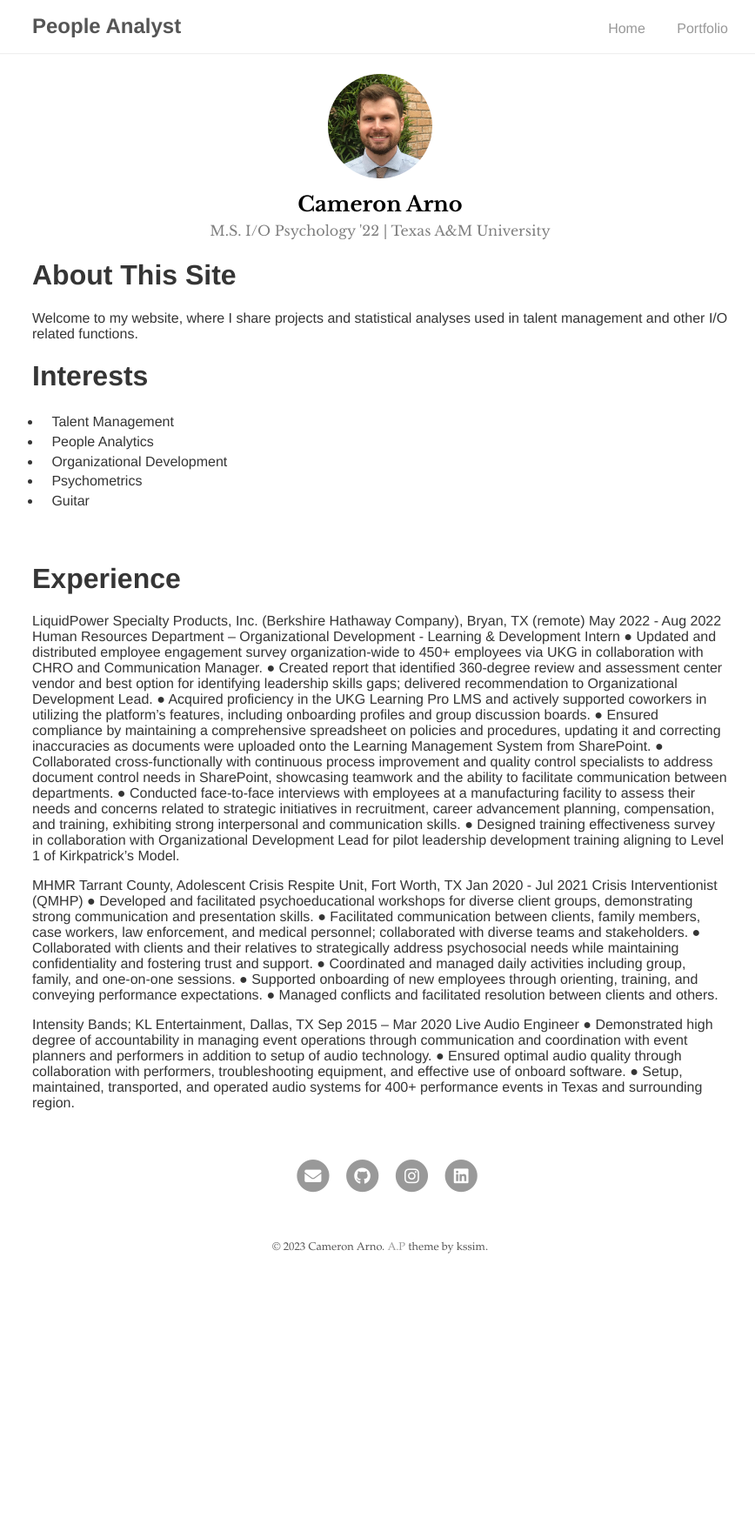
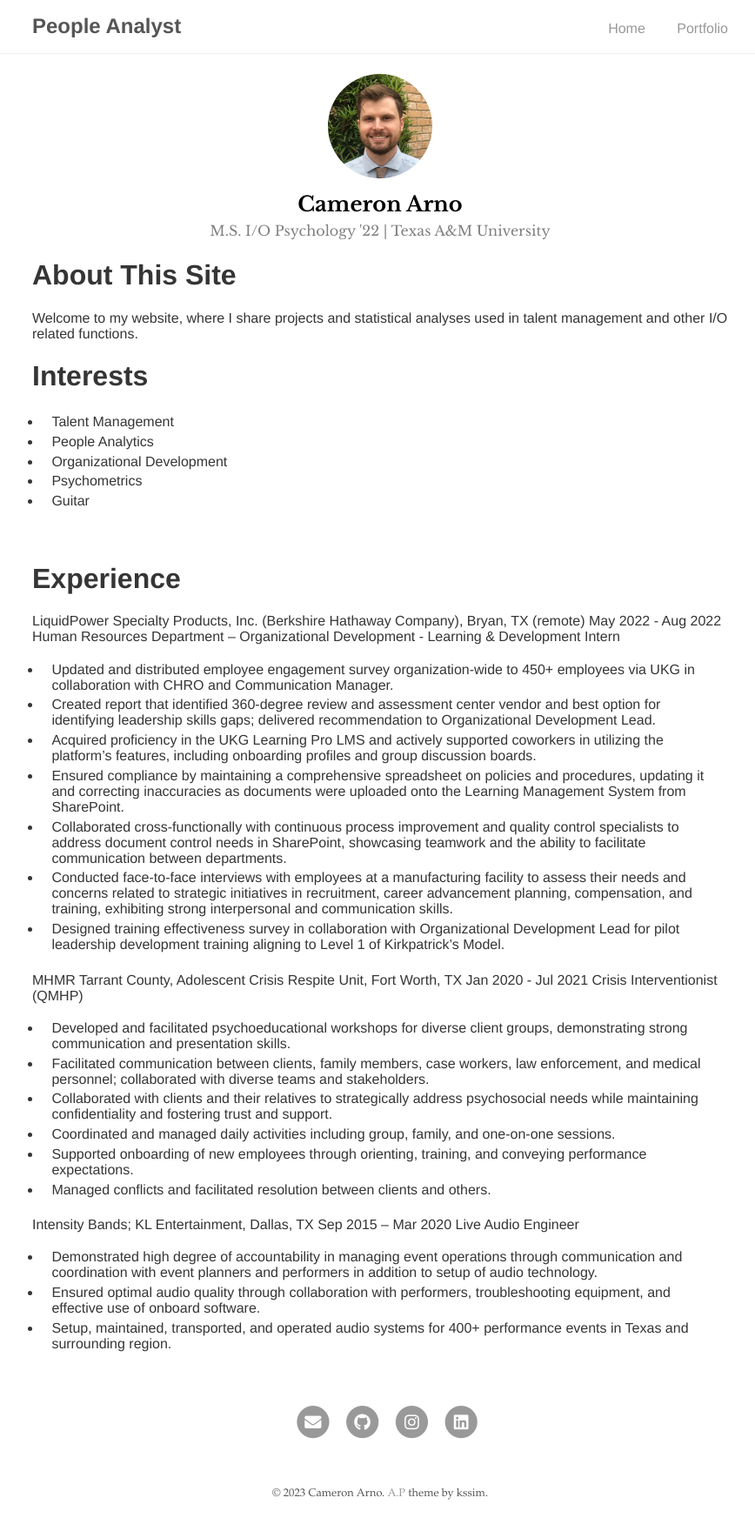
Before and after one commit to camarn/analyst, a Jekyll site: the page built from index.md, in a window 1280 px wide. Shown: the whole page at 87% size, without its empty margins (203-1071 px from the left). Built offline with Jekyll 4.4.1, drawn with Linux system fonts in a browser that asks for light colours; our own code applies the rules of GitHub Pages for plain Markdown files; before the commit the page ends 1477 px from its top, so only the background shows below that.

Commit message:
Update index.md

```diff
--- a/index.md
+++ b/index.md
@@ -20,25 +20,25 @@
 # Experience
 LiquidPower Specialty Products, Inc. (Berkshire Hathaway Company), Bryan, TX (remote)	May 2022 - Aug 2022
 Human Resources Department – Organizational Development - Learning & Development Intern
-●	Updated and distributed employee engagement survey organization-wide to 450+ employees via UKG in collaboration with CHRO and Communication Manager.
-●	Created report that identified 360-degree review and assessment center vendor and best option for identifying leadership skills gaps; delivered recommendation to Organizational Development Lead.
-●	Acquired proficiency in the UKG Learning Pro LMS and actively supported coworkers in utilizing the platform's features, including onboarding profiles and group discussion boards.
-●	Ensured compliance by maintaining a comprehensive spreadsheet on policies and procedures, updating it and correcting inaccuracies as documents were uploaded onto the Learning Management System from SharePoint.
-●	Collaborated cross-functionally with continuous process improvement and quality control specialists to address document control needs in SharePoint, showcasing teamwork and the ability to facilitate communication between departments.
-●	Conducted face-to-face interviews with employees at a manufacturing facility to assess their needs and concerns related to strategic initiatives in recruitment, career advancement planning, compensation, and training, exhibiting strong interpersonal and communication skills.
-●	Designed training effectiveness survey in collaboration with Organizational Development Lead for pilot leadership development training aligning to Level 1 of Kirkpatrick’s Model.
+* Updated and distributed employee engagement survey organization-wide to 450+ employees via UKG in collaboration with CHRO and Communication Manager.
+*	Created report that identified 360-degree review and assessment center vendor and best option for identifying leadership skills gaps; delivered recommendation to Organizational Development Lead.
+*	Acquired proficiency in the UKG Learning Pro LMS and actively supported coworkers in utilizing the platform's features, including onboarding profiles and group discussion boards.
+*	Ensured compliance by maintaining a comprehensive spreadsheet on policies and procedures, updating it and correcting inaccuracies as documents were uploaded onto the Learning Management System from SharePoint.
+*	Collaborated cross-functionally with continuous process improvement and quality control specialists to address document control needs in SharePoint, showcasing teamwork and the ability to facilitate communication between departments.
+*	Conducted face-to-face interviews with employees at a manufacturing facility to assess their needs and concerns related to strategic initiatives in recruitment, career advancement planning, compensation, and training, exhibiting strong interpersonal and communication skills.
+*	Designed training effectiveness survey in collaboration with Organizational Development Lead for pilot leadership development training aligning to Level 1 of Kirkpatrick’s Model.
 
 MHMR Tarrant County, Adolescent Crisis Respite Unit, Fort Worth, TX	Jan 2020 - Jul 2021
 Crisis Interventionist (QMHP)
-●	Developed and facilitated psychoeducational workshops for diverse client groups, demonstrating strong communication and presentation skills.
-●	Facilitated communication between clients, family members, case workers, law enforcement, and medical personnel;  collaborated with diverse teams and stakeholders.
-●	Collaborated with clients and their relatives to strategically address psychosocial needs while maintaining confidentiality and fostering trust and support.
-●	Coordinated and managed daily activities including group, family, and one-on-one sessions.
-●	Supported onboarding of new employees through orienting, training, and conveying performance expectations.
-●	Managed conflicts and facilitated resolution between clients and others.
+*	Developed and facilitated psychoeducational workshops for diverse client groups, demonstrating strong communication and presentation skills.
+*	Facilitated communication between clients, family members, case workers, law enforcement, and medical personnel;  collaborated with diverse teams and stakeholders.
+*	Collaborated with clients and their relatives to strategically address psychosocial needs while maintaining confidentiality and fostering trust and support.
+*	Coordinated and managed daily activities including group, family, and one-on-one sessions.
+*	Supported onboarding of new employees through orienting, training, and conveying performance expectations.
+*	Managed conflicts and facilitated resolution between clients and others.
 
 Intensity Bands; KL Entertainment, Dallas, TX	Sep 2015 – Mar 2020
 Live Audio Engineer
-●	Demonstrated high degree of accountability in managing event operations through communication and coordination with event planners and performers in addition to setup of audio technology.
-●	Ensured optimal audio quality through collaboration with performers, troubleshooting equipment, and effective use of onboard software.
-●	Setup, maintained, transported, and operated audio systems for 400+ performance events in Texas and surrounding region.
+*	Demonstrated high degree of accountability in managing event operations through communication and coordination with event planners and performers in addition to setup of audio technology.
+*	Ensured optimal audio quality through collaboration with performers, troubleshooting equipment, and effective use of onboard software.
+*	Setup, maintained, transported, and operated audio systems for 400+ performance events in Texas and surrounding region.
```
